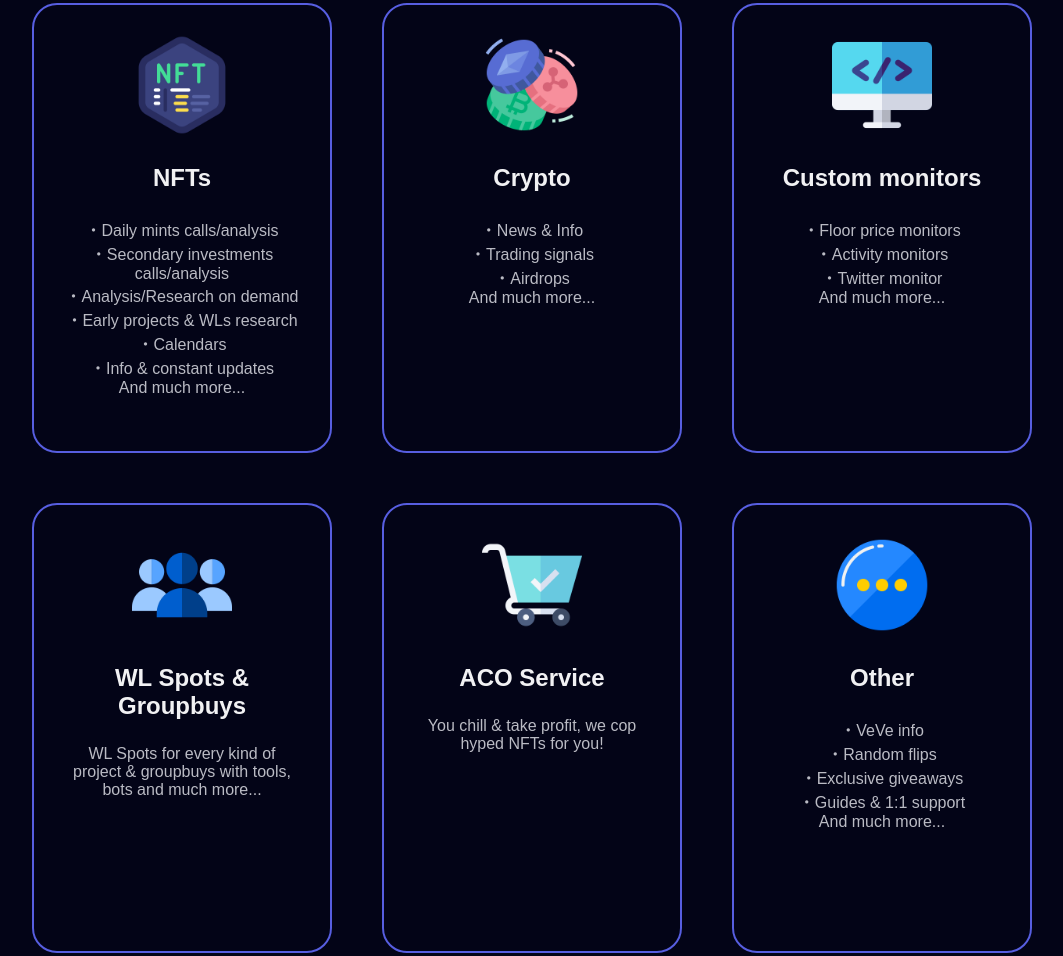
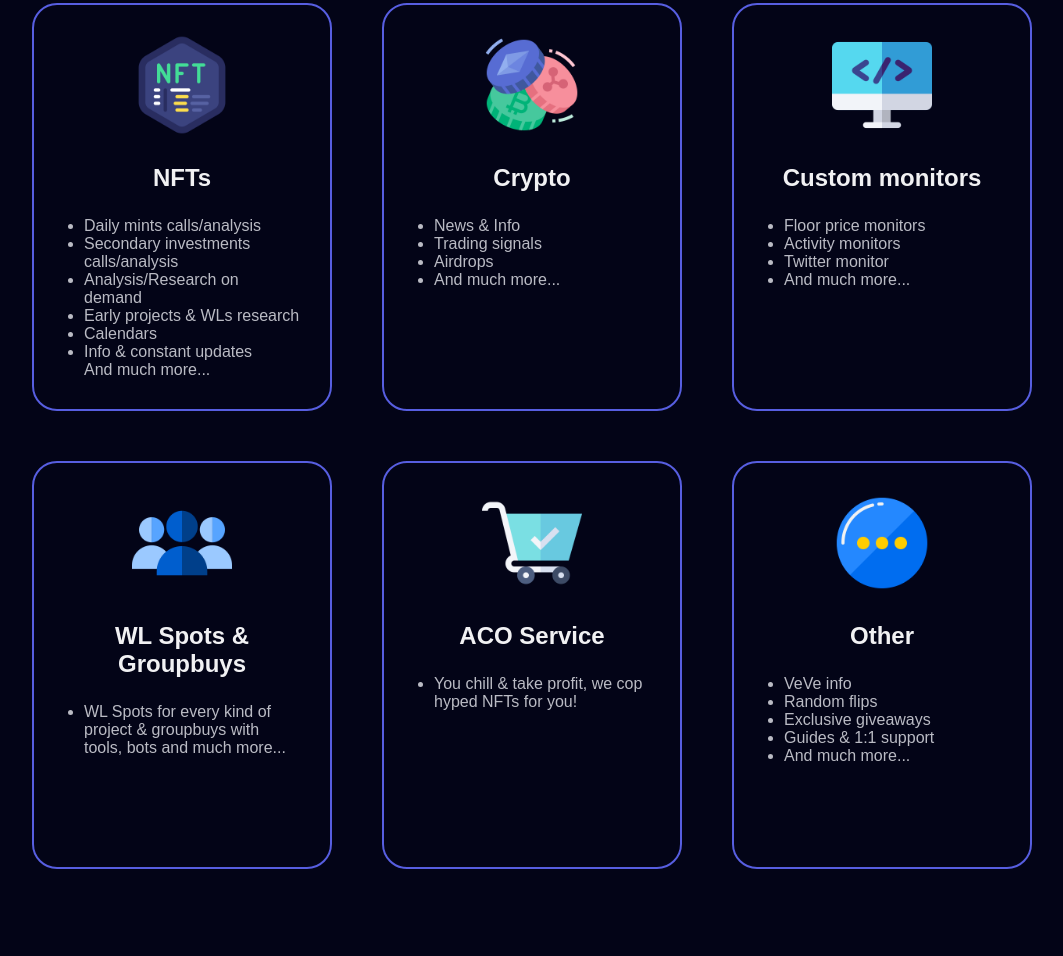
Before and after one commit to AndreaCaval/Site-MoonCalls, a plain HTML site: page index.html in a window 1280 px wide. Shown: the part 1024-1980 px from the top of the page, without its empty margins (108-1171 px from the left). Drawn offline with nearby package versions, Linux system fonts and the light colour scheme.

Commit message:
minor fixes

```diff
--- a/css/style.css
+++ b/css/style.css
@@ -264,7 +264,7 @@ a {
     padding: 25px;
     display: grid;
     grid-template-columns: repeat(3, 300px);
-    grid-template-rows: repeat(2, 450px);
+    grid-template-rows: repeat(2, 1fr);
     justify-content: center;
     gap: 50px;
 }
@@ -285,8 +285,14 @@ a {
     font-size: var(--h2-font-size);
 }
 
+.services__card__div {
+    padding: 0 0 0 20px;
+    margin: auto;
+}
+
 .services__card__list {
-    list-style: none;
+    text-align: left;
+    /* list-style: none; */
 }
 
 
--- a/index.html
+++ b/index.html
@@ -6,7 +6,7 @@
     <meta http-equiv="X-UA-Compatible" content="IE=edge">
     <meta name="viewport" content="width=device-width, initial-scale=1.0">
     <link rel="icon" href="images/logo/logo.ico">
-    <title>MoonCalls</title>
+    <title>Moon Calls</title>
 
     <!--==================== CSS ====================-->
     <link rel="stylesheet" href="css/style.css">
@@ -22,7 +22,7 @@
 
     <header class="header" id="header">
         <nav class="nav">
-            <!-- <a href="#" class="nav__logo">MoonCalls</a> -->
+            <!-- <a href="#" class="nav__logo">Moon Calls</a> -->
 
             <a href="#home" class="nav__link">Home</a>
             <!-- <a href="#about" class="nav__link">About</a> -->
@@ -38,13 +38,13 @@
         <section class="home section" id="home">
             <div class="home__container">
                 <div class="home__content">
-                    <a href="https://www.twitter.com/MoonCalls_" target="_blank" title="twitter">
-                        <h1 class="logo__title">MoonCalls</h1>
+                    <a href="https://www.twitter.com/Moon Calls_" target="_blank" title="twitter">
+                        <h1 class="logo__title">Moon Calls</h1>
                     </a>
                     <br>
                     <p class="description">
-                        MoonCalls is a private & limited Alpha Group. It actually works as a real DAO, it's a self-sustainable & community-driven project where funds (from memberships) are constantly reinvested in the group itself, with the aim to improve the whole service so
-                        that the community can benefit from it. Always "community first" & "quality over quantity", this is Moon Calls.
+                        Moon Calls is a private & limited Alpha Group. It actually works as a real DAO, it's a self-sustainable & community-driven project where funds (from memberships) are constantly reinvested in the group itself, with the aim to improve the whole service
+                        so that the community can benefit from it. Always "community first" & "quality over quantity", this is Moon Calls.
                     </p>
                     <br><br>
                     <a id="waiting-list" href="https://docs.google.com/forms/d/e/1FAIpQLSclOHyBr7YqQkG-q9MWouTpomHmf1bcJ89HG3dnakmGIgs99Q/viewform" target="_blank">Join Our Waiting List</a>
@@ -63,60 +63,72 @@
                 <div class="services__card__container">
                     <img class="services__card__img" src="images/services/non-fungible-token.png" alt="">
                     <h3 class="services__card__title">NFTs</h3>
+                    <div class="services__card__div">
                         <ul class="services__card__list">
-                        <li>・Daily mints calls/analysis</li>
-                        <li>・Secondary investments calls/analysis</li>
-                        <li>・Analysis/Research on demand</li>
-                        <li>・Early projects & WLs research</li>
-                        <li>・Calendars</li>
-                        <li>・Info & constant updates</li>
-                        <li> And much more...</li>
+                            <li>Daily mints calls/analysis</li>
+                            <li>Secondary investments calls/analysis</li>
+                            <li>Analysis/Research on demand</li>
+                            <li>Early projects & WLs research</li>
+                            <li>Calendars</li>
+                            <li>Info & constant updates</li>
+                            <p> And much more...</p>
                         </ul>
+                    </div>
                 </div>
                 <div class="services__card__container">
                     <img class="services__card__img" src="images/services/cryptocurrency.png" alt="">
                     <h3 class="services__card__title">Crypto</h3>
+                    <div class="services__card__div">
                         <ul class="services__card__list">
-                        <li>・News & Info</li>
-                        <li>・Trading signals</li>
-                        <li>・Airdrops</li>
-                        <li> And much more...</li>
+                            <li>News & Info</li>
+                            <li>Trading signals</li>
+                            <li>Airdrops</li>
+                            <li>And much more...</li>
                         </ul>
+                    </div>
                 </div>
                 <div class="services__card__container">
                     <img class="services__card__img" src="images/services/custom-monitor.png" alt="">
                     <h3 class="services__card__title">Custom monitors</h3>
+                    <div class="services__card__div">
                         <ul class="services__card__list">
-                        <li>・Floor price monitors</li>
-                        <li>・Activity monitors</li>
-                        <li>・Twitter monitor </li>
-                        <li> And much more...</li>
+                            <li>Floor price monitors</li>
+                            <li>Activity monitors</li>
+                            <li>Twitter monitor </li>
+                            <li>And much more...</li>
                         </ul>
+                    </div>
                 </div>
                 <div class="services__card__container">
                     <img class="services__card__img" src="images/services/group.png" alt="">
                     <h3 class="services__card__title">WL Spots & Groupbuys</h3>
+                    <div class="services__card__div">
                         <ul class="services__card__list">
                             <li>WL Spots for every kind of project & groupbuys with tools, bots and much more...</li>
                         </ul>
                     </div>
+                </div>
                 <div class="services__card__container">
                     <img class="services__card__img" src="images/services/checkout2.png" alt="">
                     <h3 class="services__card__title">ACO Service</h3>
+                    <div class="services__card__div">
                         <ul class="services__card__list">
                             <li>You chill & take profit, we cop hyped NFTs for you!</li>
                         </ul>
                     </div>
+                </div>
                 <div class="services__card__container">
                     <img class="services__card__img" src="images/services/more.png" alt="">
                     <h3 class="services__card__title">Other</h3>
+                    <div class="services__card__div">
                         <ul class="services__card__list">
-                        <li>・VeVe info</li>
-                        <li>・Random flips</li>
-                        <li>・Exclusive giveaways</li>
-                        <li>・Guides & 1:1 support</li>
-                        <li> And much more...</li>
+                            <li>VeVe info</li>
+                            <li>Random flips</li>
+                            <li>Exclusive giveaways</li>
+                            <li>Guides & 1:1 support</li>
+                            <li>And much more...</li>
                         </ul>
+                    </div>
                 </div>
             </div>
         </section>
@@ -134,7 +146,7 @@
                     <div class="wrap_content">
                         <p>Currently we offer two kinds of membership/subscription (choice up to customers): </p>
                         <p>-60€/monthly membership (monthly subscription)</p>
-                        <p>-110€/bimonthly membership (bimonthly subscription)</p>
+                        <p>-100€/bimonthly membership (bimonthly subscription)</p>
                         <p>The payment system is safely handled by Hyper Dashboard & Stripe and customers can easily manage subscriptions by themselves from their own dedicated page on the Dashboard.</p>
                     </div>
                 </div>
@@ -193,25 +205,19 @@
         <div class="footer__bg">
             <div class="footer__container container grid">
                 <div class="footer__names">
-                    <h1 class="footer__title">MoonCalls</h1>
-                    <p class="footer__subtitle">Private & limited group, covering SOL, ETH, NEAR, VeVe, Crypto, Airdrops and much more... The only Alpha/DAO you'll ever need. </p>
+                    <h1 class="footer__title">Moon Calls</h1>
+                    <p class="footer__subtitle">Private & limited group, covering SOL, ETH, NEAR, VeVe, Crypto, Airdrops and much more... </p>
+                    <p class="footer__subtitle"> The only Alpha/DAO you'll ever need.</p>
                 </div>
 
                 <div class="footer__socials">
-
-                    <a href="https://discord.gg/mooncalls" target="_blank" class="footer__social" title="discord">
-                        <i class="uil uil-discord"></i>
-                    </a>
-
-                    <a href="https://www.twitter.com/MoonCalls_" target="_blank" class="footer__social" title="twitter">
+                    <a href="https://www.twitter.com/Moon Calls_" target="_blank" class="footer__social" title="twitter">
                         <i class="uil uil-twitter"></i>
                     </a>
                 </div>
-
-
             </div>
             <div class="footer__copyright">
-                <p class="footer__copy">&#169; Copyright 2022 - MoonCalls</p>
+                <p class="footer__copy">&#169; Copyright 2022 - Moon Calls</p>
             </div>
         </div>
 
```
Lines whose indentation alone changed are shown as unchanged.
